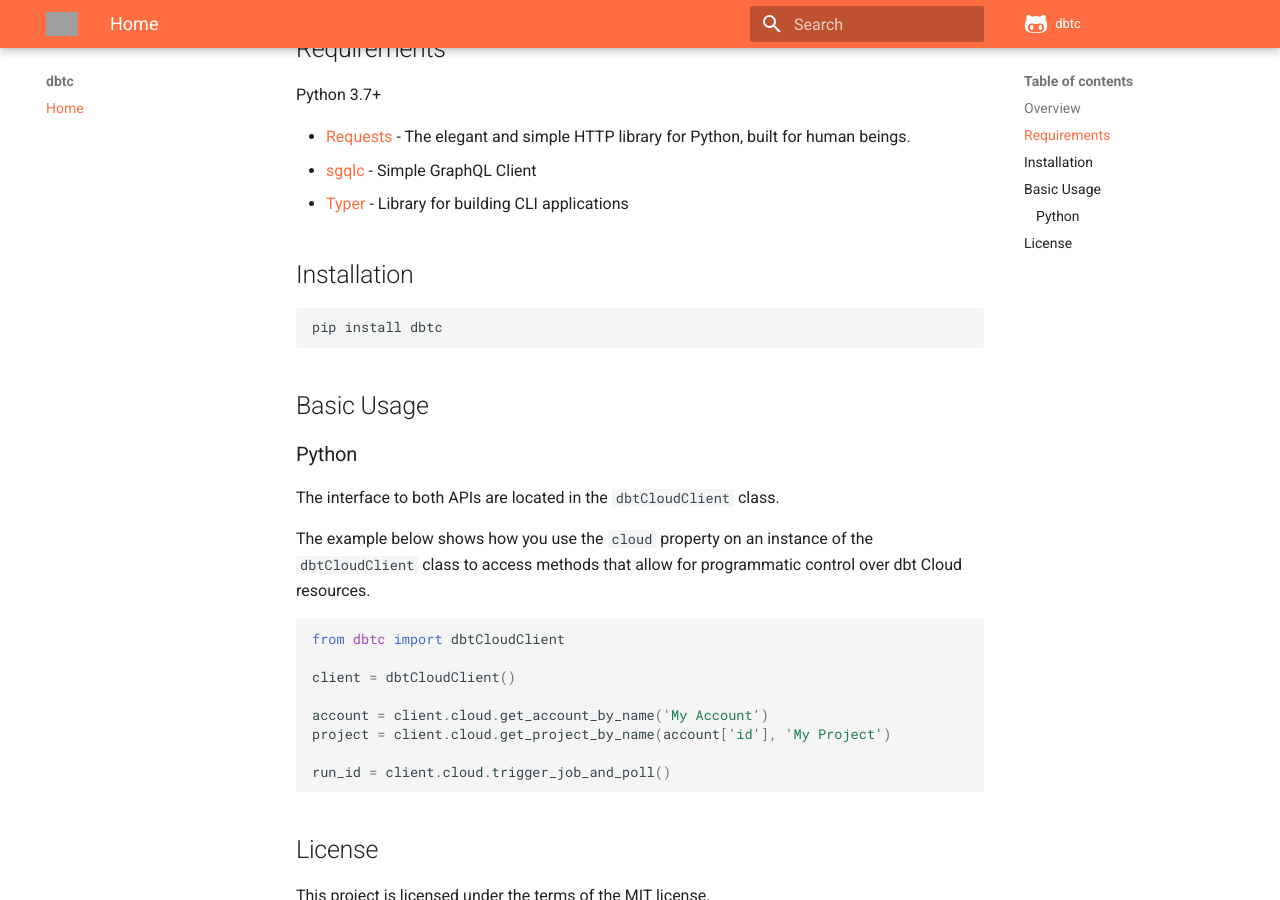
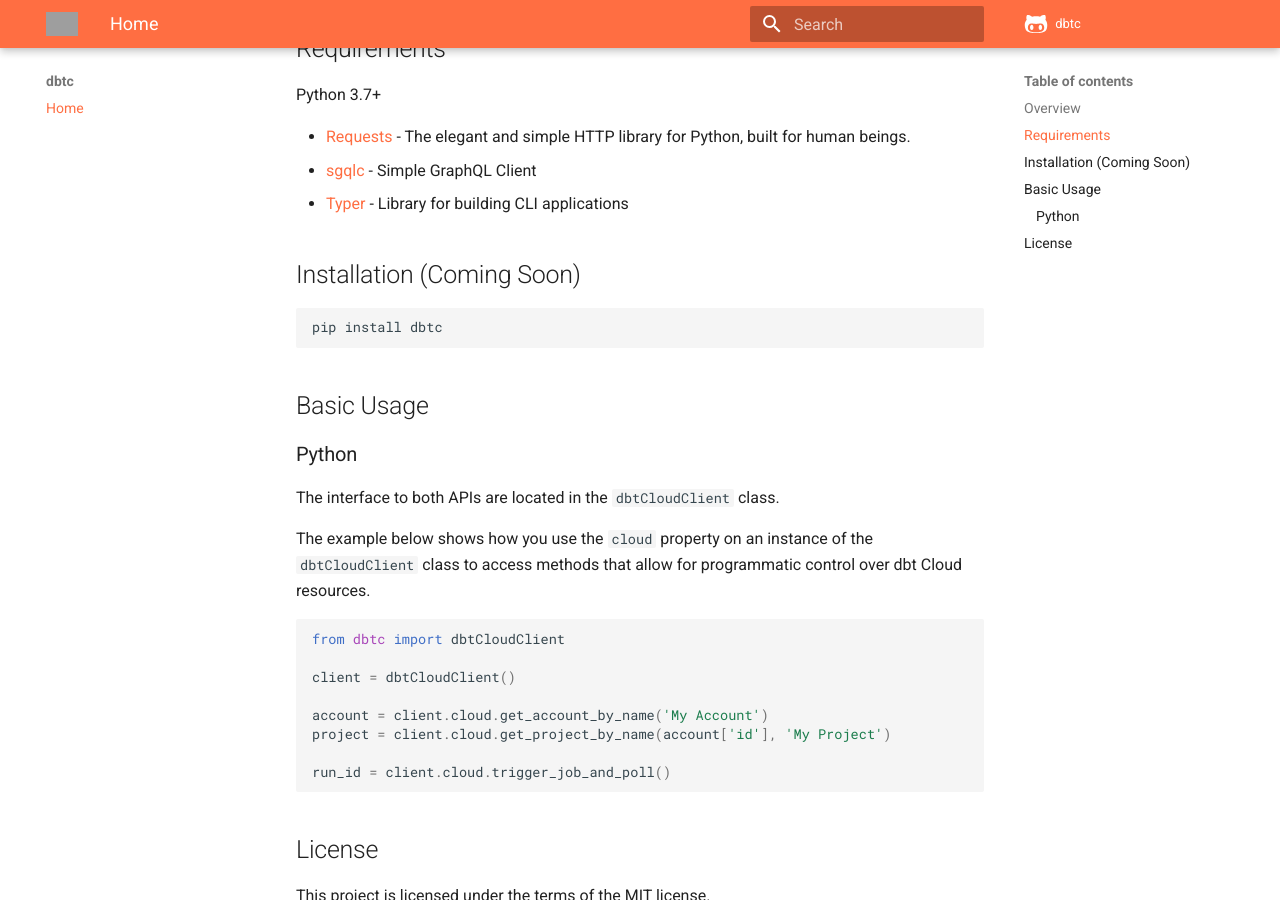
Before and after one commit to dpguthrie/dbtc, an MkDocs documentation site: the page built from docs/docs/index.md, in a window 1280 px wide and 900 px high, scrolled down 810 px. Built offline with MkDocs 1.6.1 and Material for MkDocs 9.7.7, drawn with Linux system fonts in a browser that asks for light colours; comment, search, counter and statistics services are not loaded; grey boxes are pictures that could not be loaded.

Commit message:
Try and fix docs

````diff
--- a/docs/docs/index.md
+++ b/docs/docs/index.md
@@ -39,7 +39,7 @@
 - [sgqlc]() - Simple GraphQL Client
 - [Typer](https://github.com/ross/requests-futures) - Library for building CLI applications
 
-## Installation
+## Installation (Coming Soon)
 
 ```bash
 pip install dbtc
--- a/mkdocs.yml
+++ /dev/null
@@ -1 +0,0 @@
-site_name: My Docs
````
